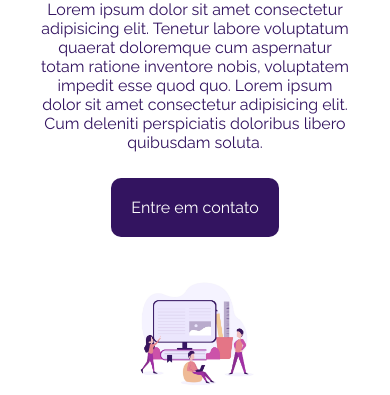
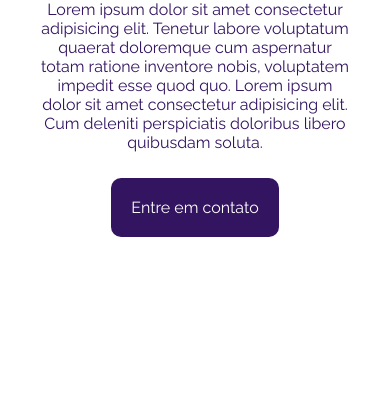
Before and after one commit to RaissaBarata/Site-responsivo, a plain HTML site: page index.html in a window 390 px wide. Shown: the part 388-783 px from the top of the page. Drawn offline with Linux system fonts and the light colour scheme; a web font is replaced by a local one.

Commit message:
alteração imagem na versão responsiva

```diff
--- a/css/responsivo.css
+++ b/css/responsivo.css
@@ -27,9 +27,7 @@
     }
 
     .img-headline{
-        flex: 100%;
-        margin: 5%;
-        text-align: center;
+        display: none;
     }
 
     .card{
```
